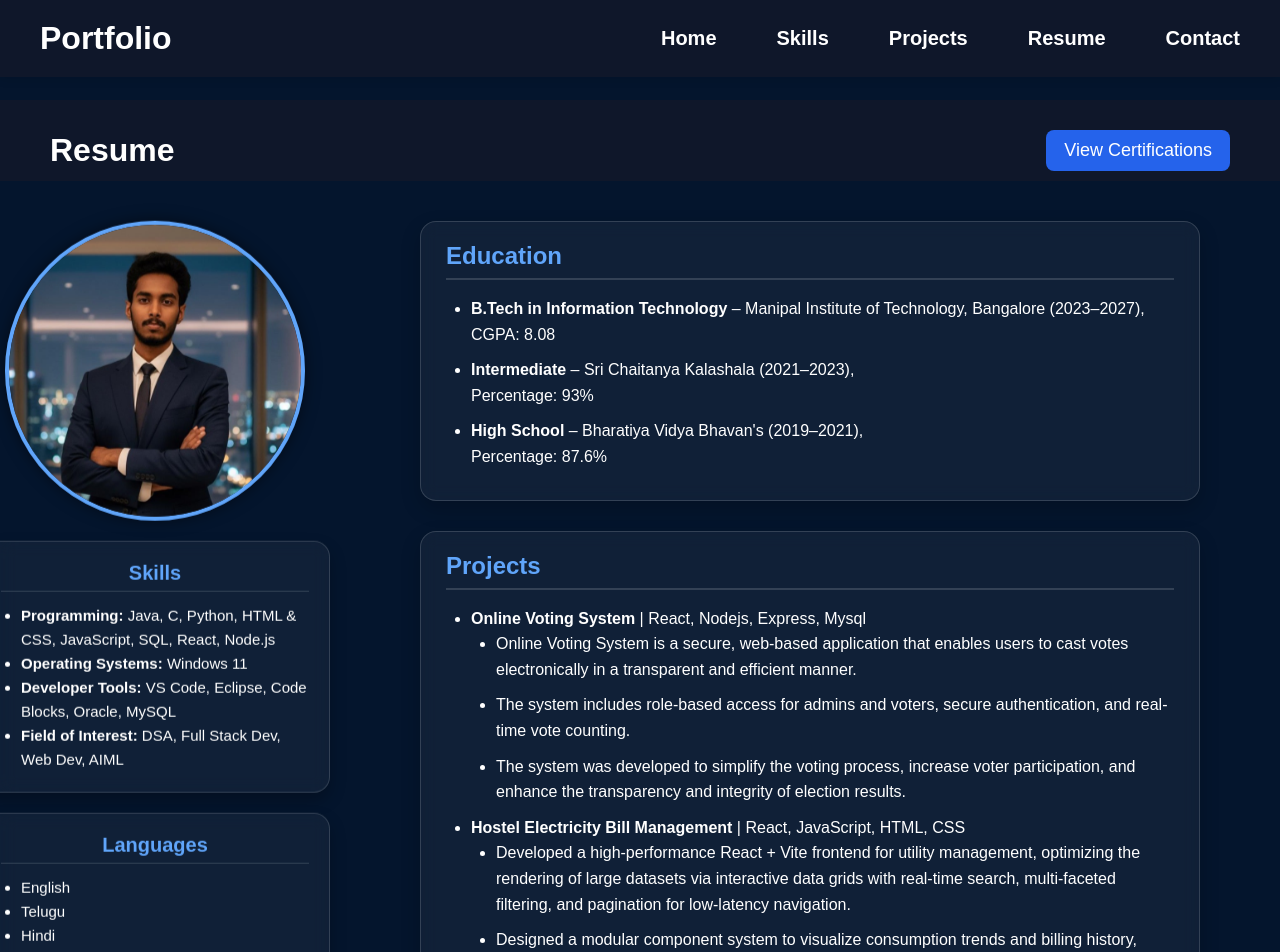
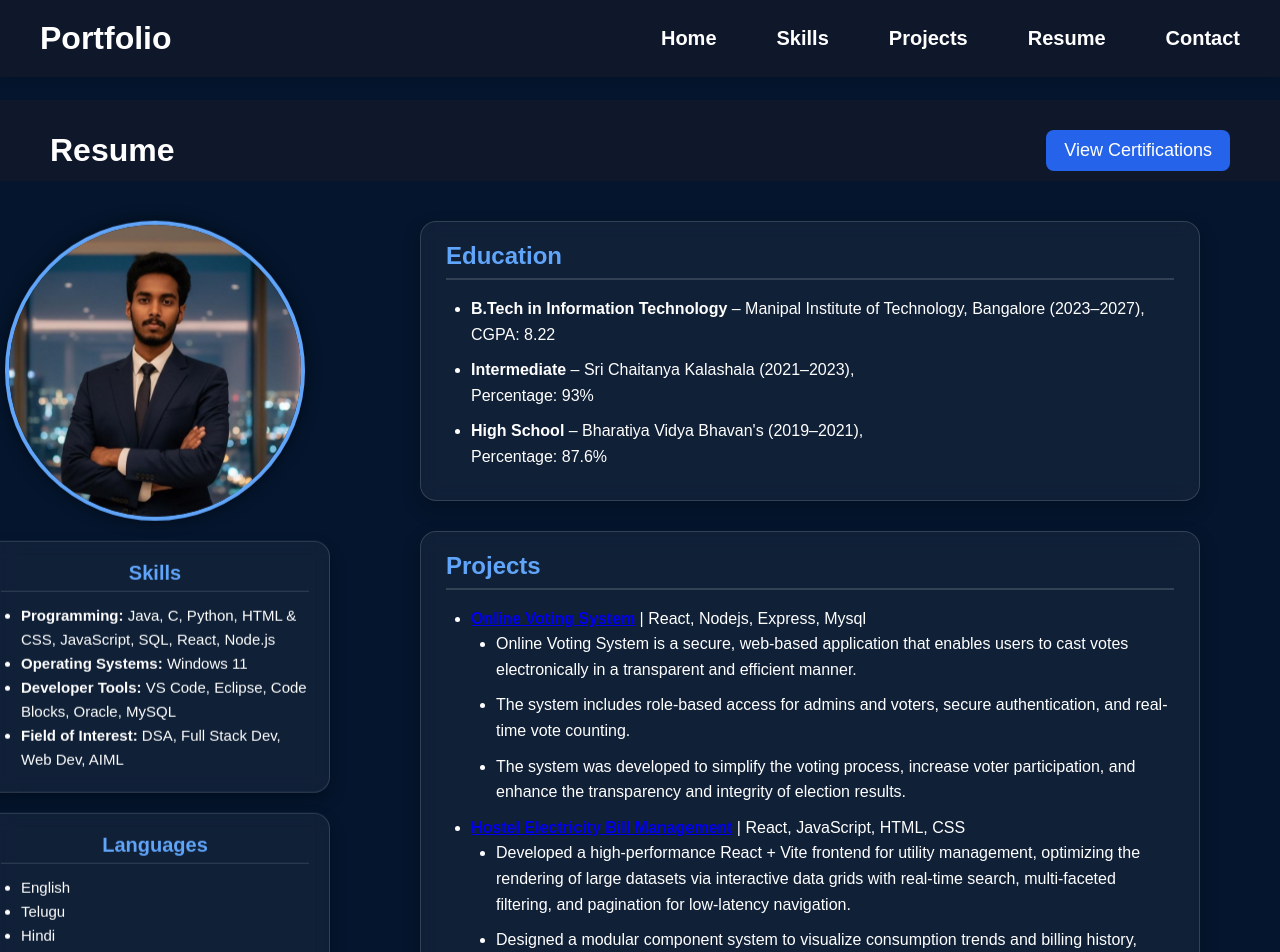
Before and after one commit to tejas588/MyPortfolio, a React (Vite) app: page /resume in a window 1280 px wide. Shown: the top 952 px of the page. Built offline with nearby package versions, Linux system fonts and the light colour scheme.

Commit message:
resume changes

```diff
--- a/src/components/Hero/Hero.jsx
+++ b/src/components/Hero/Hero.jsx
@@ -32,7 +32,7 @@ export const Hero = () => {
 
         <div className={styles.buttonGroup}>
           <a
-            href="/SAI TEJAS REPALA.pdf"
+            href="/SAI_TEJAS_REPALA .pdf"
             className={styles.contactBtn}
             target="_blank"
             rel="noopener noreferrer"
--- a/src/components/Resume/Resume.jsx
+++ b/src/components/Resume/Resume.jsx
@@ -54,7 +54,7 @@ function Resume() {
         <section>
           <h3>Education</h3>
           <ul>
-            <li><strong>B.Tech in Information Technology</strong> – Manipal Institute of Technology, Bangalore (2023–2027), CGPA: 8.08</li>
+            <li><strong>B.Tech in Information Technology</strong> – Manipal Institute of Technology, Bangalore (2023–2027), CGPA: 8.22</li>
             <li><strong>Intermediate</strong> – Sri Chaitanya Kalashala (2021–2023),<p> Percentage: 93%</p></li>
             <li><strong>High School</strong> – Bharatiya Vidya Bhavan's (2019–2021), <p>Percentage: 87.6%</p></li>
           </ul>
@@ -66,7 +66,7 @@ function Resume() {
           <h3>Projects</h3>
           <ul>
             <li>
-              <strong>Online Voting System</strong> | React, Nodejs, Express, Mysql
+              <strong><a href="https://github.com/tejas588/online-voting-system">Online Voting System</a></strong> | React, Nodejs, Express, Mysql
               <ul>
                 <li>Online Voting System is a secure, web-based application that enables users to cast votes electronically in a transparent and efficient manner.</li>
                 <li>The system includes role-based access for admins and voters, secure authentication, and real-time vote counting.</li>
@@ -74,7 +74,7 @@ function Resume() {
               </ul>
             </li>
             <li>
-              <strong>Hostel Electricity Bill Management</strong> | React, JavaScript, HTML, CSS
+              <strong ><a href="https://github.com/tejas588/KLU-electcity-bill-management">Hostel Electricity Bill Management</a></strong> | React, JavaScript, HTML, CSS
               <ul>
                 <li>Developed a high-performance React + Vite frontend for utility management, optimizing the rendering of large datasets via interactive data grids with real-time search, multi-faceted filtering, and pagination for low-latency navigation. </li>
                 <li>Designed a modular component system to visualize consumption trends and billing history, streamlining warden administrative workflows through reusable UI patterns and responsive design. </li>
@@ -82,7 +82,7 @@ function Resume() {
               </ul>
             </li>
             <li>
-              <strong>Rock Paper Scissors</strong> | HTML, CSS, JavaScript
+              <strong >Rock Paper Scissors</strong> | HTML, CSS, JavaScript
               <ul>
                 <li>Rock Paper Scissors is an interactive web-based game built using HTML, CSS, and JavaScript, allowing users to play against a computer opponent with real-time score tracking.</li>
                 <li>The game features responsive UI, smooth animations, logic-driven gameplay and real-time feedback.</li>
```
Also changed, not shown: 2 other files (tests, documents, lock files or other folders).
